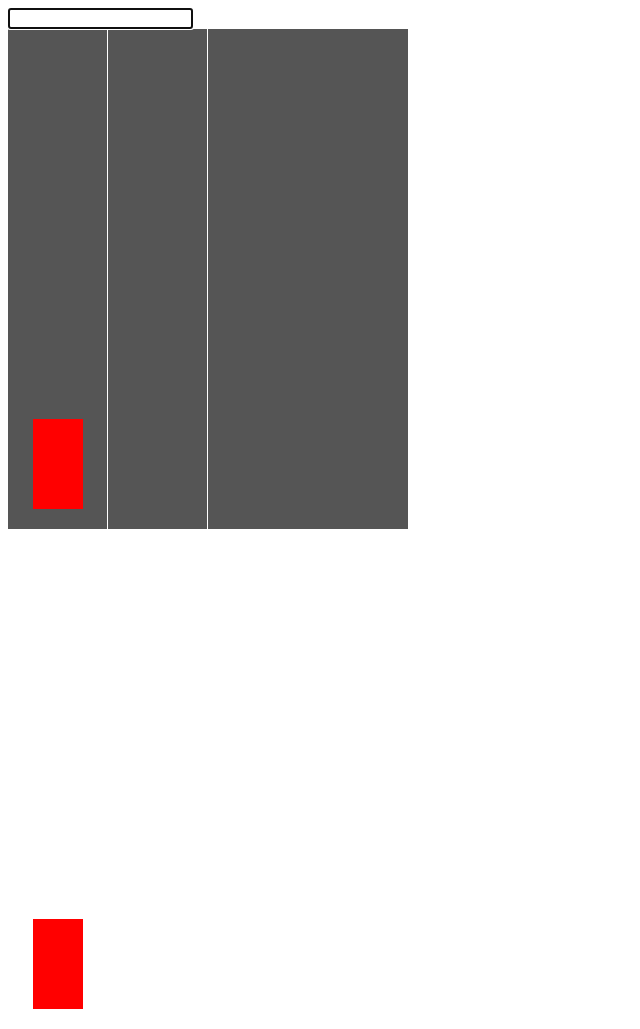
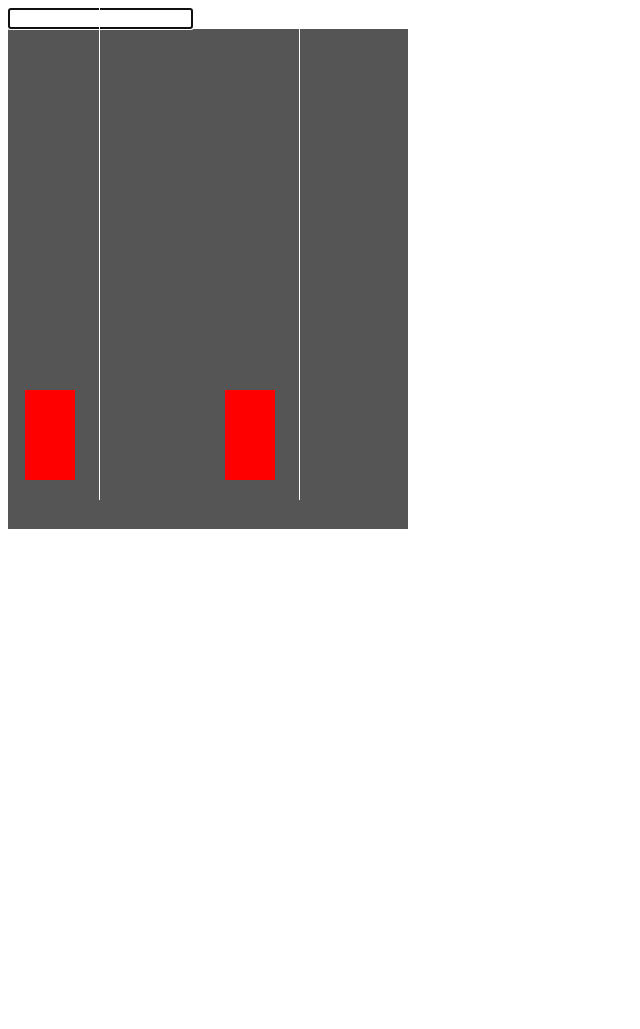
Before and after one commit to andrew-t/isomorphic-2cars, a plain HTML site: page index.html in a window 1280 px wide. Shown: the whole page, without its empty margins (0-640 px from the left). After the commit the page ends 800 px from the top, so only its background shows below. Drawn offline with Linux system fonts and the light colour scheme.

Commit message:
Autocommit

```diff
--- a/style.css
+++ b/style.css
@@ -11,8 +11,11 @@
 	height: 500px;
 	margin: 0;
 	padding: 0;
-	position: relative;
+	position: absolute;
+	top: 0;
+	left: 0;
 }
+.lanepair + .lanepair { left: 200px; }
 
 .lane {
 	box-sizing: border-box;
@@ -25,7 +28,6 @@
 	top: 0;
 	left: 0;
 }
-.lane + .lane { left: 100px; top: 0; }
 
 .car {
 	background: red;
```
